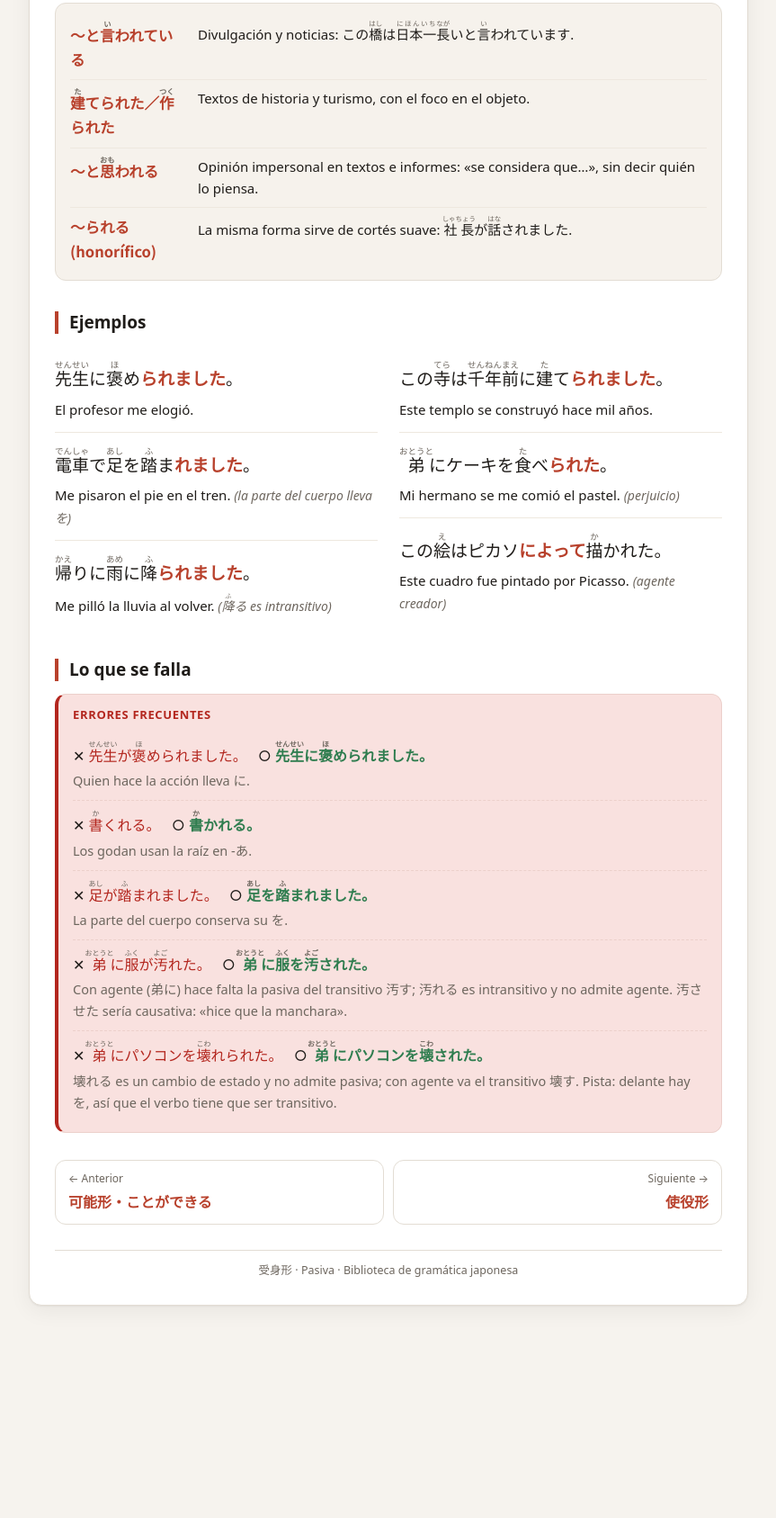
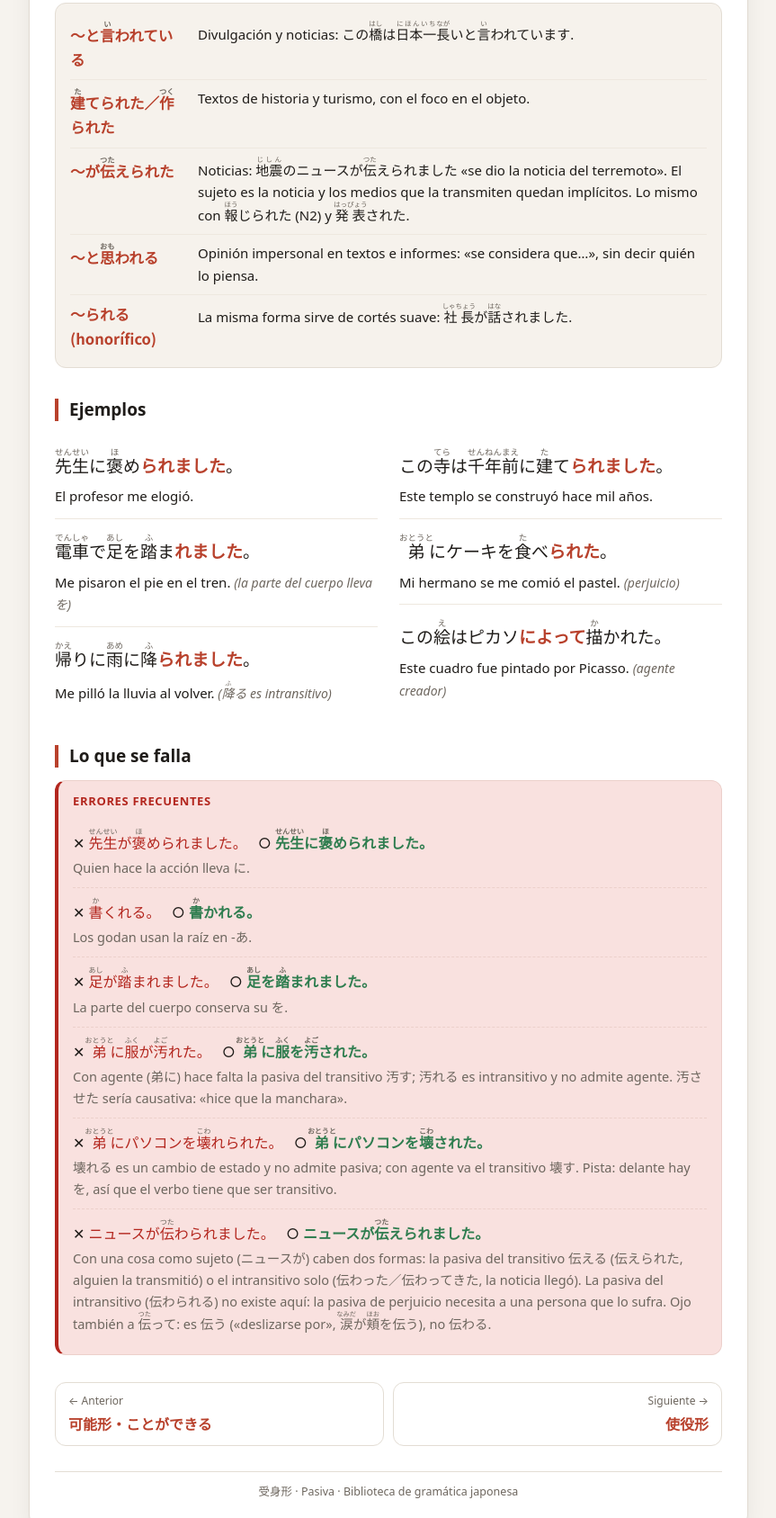
Before and after one commit to angelengineer/japanese-web, a plain HTML site: page gramatica/13-pasiva.html in a window 1280 px wide. Shown: the part 1762-3449 px from the top of the page at 90% size, without its empty margins (208-1071 px from the left). Before the commit the page ends 3253 px from the top, so only its background shows below. Drawn offline with Linux system fonts and the light colour scheme.

Commit message:
Pasiva: news passive (伝えられた) and the 伝わられる / 伝う trap

```diff
--- a/gramatica/13-pasiva.html
+++ b/gramatica/13-pasiva.html
@@ -53,6 +53,7 @@
 <div class="where">
 <div class="row"><div class="k2 jp">〜と<ruby>言<rt>い</rt></ruby>われている</div><div class="v2">Divulgaci&oacute;n y noticias: この<ruby>橋<rt>はし</rt></ruby>は<ruby>日本一<rt>にほんいち</rt></ruby><ruby>長<rt>なが</rt></ruby>いと<ruby>言<rt>い</rt></ruby>われています.</div></div>
 <div class="row"><div class="k2 jp"><ruby>建<rt>た</rt></ruby>てられた／<ruby>作<rt>つく</rt></ruby>られた</div><div class="v2">Textos de historia y turismo, con el foco en el objeto.</div></div>
+<div class="row"><div class="k2 jp">〜が<ruby>伝<rt>つた</rt></ruby>えられた</div><div class="v2">Noticias: <ruby>地震<rt>じしん</rt></ruby>のニュースが<ruby>伝<rt>つた</rt></ruby>えられました &laquo;se dio la noticia del terremoto&raquo;. El sujeto es la noticia y los medios que la transmiten quedan impl&iacute;citos. Lo mismo con <ruby>報<rt>ほう</rt></ruby>じられた (N2) y <ruby>発表<rt>はっぴょう</rt></ruby>された.</div></div>
 <div class="row"><div class="k2 jp">〜と<ruby>思<rt>おも</rt></ruby>われる</div><div class="v2">Opini&oacute;n impersonal en textos e informes: &laquo;se considera que&hellip;&raquo;, sin decir qui&eacute;n lo piensa.</div></div>
 <div class="row"><div class="k2 jp">〜られる (honor&iacute;fico)</div><div class="v2">La misma forma sirve de cort&eacute;s suave: <ruby>社長<rt>しゃちょう</rt></ruby>が<ruby>話<rt>はな</rt></ruby>されました.</div></div>
 </div>
@@ -78,6 +79,7 @@
 <div class="err"><div>&#10005; <span class="bad jp"><ruby>足<rt>あし</rt></ruby>が<ruby>踏<rt>ふ</rt></ruby>まれました。</span> &nbsp; &#9675; <span class="good jp"><ruby>足<rt>あし</rt></ruby>を<ruby>踏<rt>ふ</rt></ruby>まれました。</span></div><div class="why">La parte del cuerpo conserva su を.</div></div>
 <div class="err"><div>&#10005; <span class="bad jp"><ruby>弟<rt>おとうと</rt></ruby>に<ruby>服<rt>ふく</rt></ruby>が<ruby>汚<rt>よご</rt></ruby>れた。</span> &nbsp; &#9675; <span class="good jp"><ruby>弟<rt>おとうと</rt></ruby>に<ruby>服<rt>ふく</rt></ruby>を<ruby>汚<rt>よご</rt></ruby>された。</span></div><div class="why">Con agente (弟に) hace falta la pasiva del transitivo 汚す; 汚れる es intransitivo y no admite agente. 汚させた ser&iacute;a causativa: &laquo;hice que la manchara&raquo;.</div></div>
 <div class="err"><div>&#10005; <span class="bad jp"><ruby>弟<rt>おとうと</rt></ruby>にパソコンを<ruby>壊<rt>こわ</rt></ruby>れられた。</span> &nbsp; &#9675; <span class="good jp"><ruby>弟<rt>おとうと</rt></ruby>にパソコンを<ruby>壊<rt>こわ</rt></ruby>された。</span></div><div class="why">壊れる es un cambio de estado y no admite pasiva; con agente va el transitivo 壊す. Pista: delante hay を, as&iacute; que el verbo tiene que ser transitivo.</div></div>
+<div class="err"><div>&#10005; <span class="bad jp">ニュースが<ruby>伝<rt>つた</rt></ruby>わられました。</span> &nbsp; &#9675; <span class="good jp">ニュースが<ruby>伝<rt>つた</rt></ruby>えられました。</span></div><div class="why">Con una cosa como sujeto (ニュースが) caben dos formas: la pasiva del transitivo 伝える (伝えられた, alguien la transmiti&oacute;) o el intransitivo solo (伝わった／伝わってきた, la noticia lleg&oacute;). La pasiva del intransitivo (伝わられる) no existe aqu&iacute;: la pasiva de perjuicio necesita a una persona que lo sufra. Ojo tambi&eacute;n a <ruby>伝<rt>つた</rt></ruby>って: es 伝う (&laquo;deslizarse por&raquo;, <ruby>涙<rt>なみだ</rt></ruby>が<ruby>頬<rt>ほお</rt></ruby>を伝う), no 伝わる.</div></div>
 </div>
 
 <!--gen-bottom--><nav class="gpn"><a class="prev" href="12-potencial.html"><small>&larr; Anterior</small><span class="jp">可能形・ことができる</span></a><a class="next" href="14-causativa.html"><small>Siguiente &rarr;</small><span class="jp">使役形</span></a></nav><!--/gen-bottom-->
```
